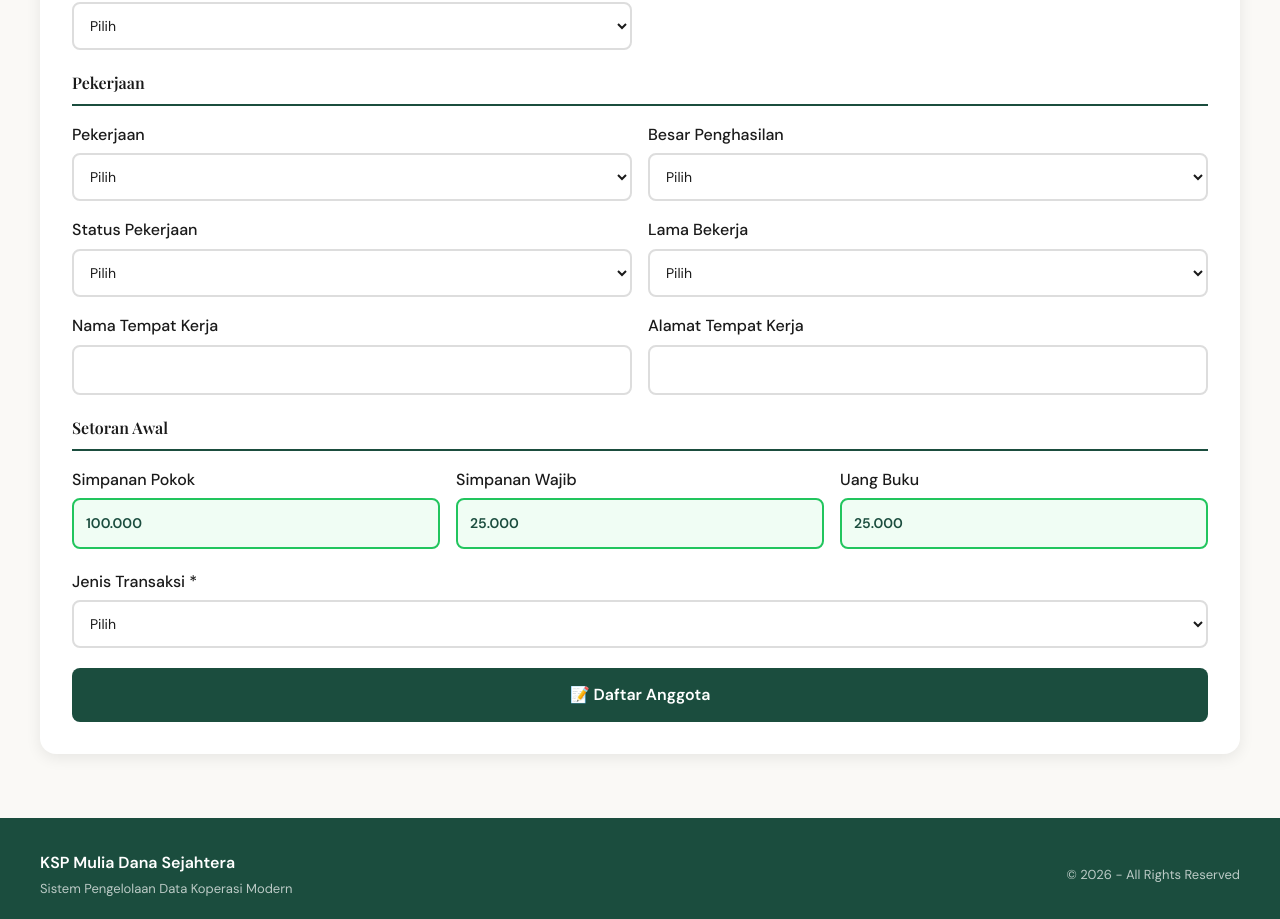
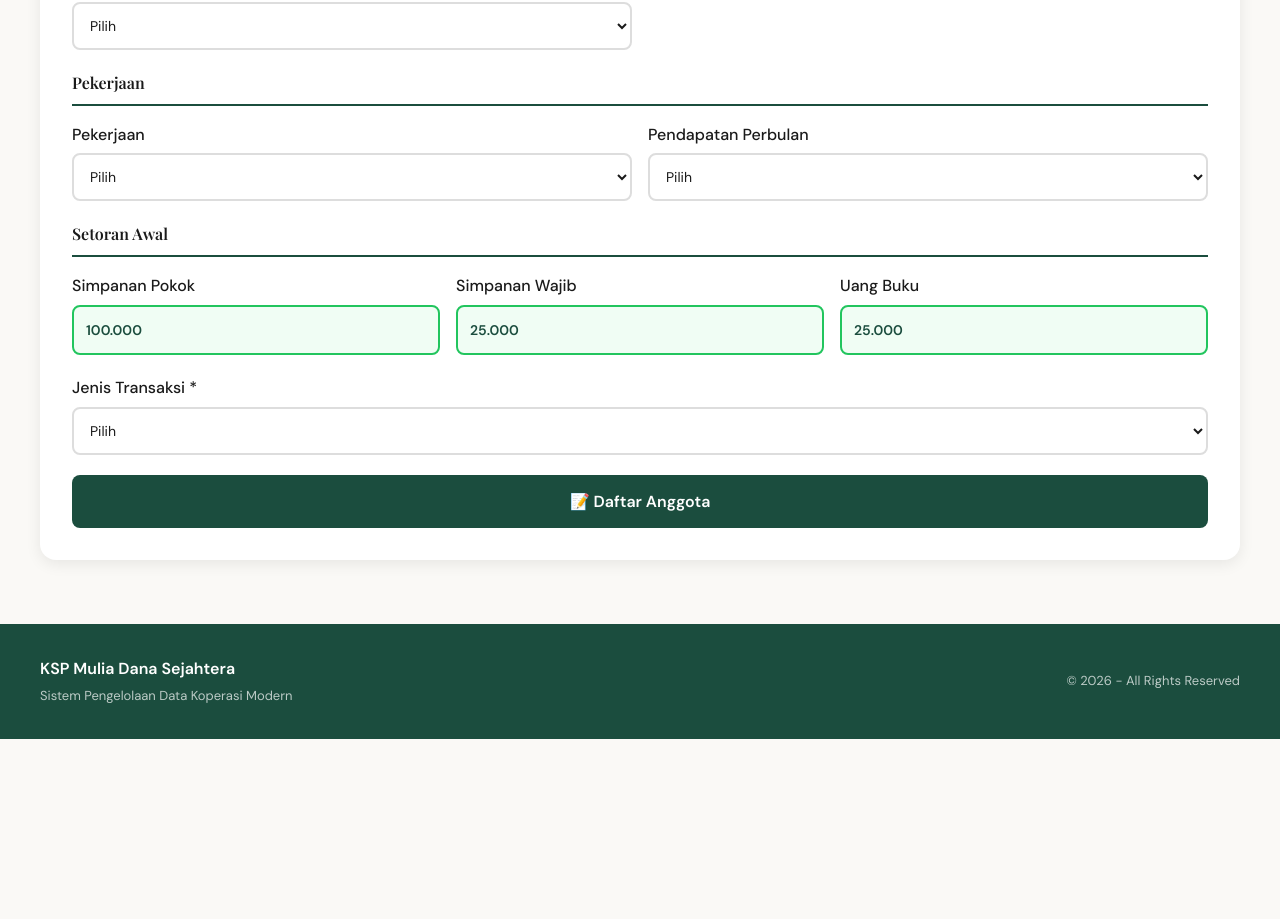
Before and after one commit to manangindu81-design/mds, a Next.js app: page /anggota in a window 1280 px wide. Shown: the part 1440-2359 px from the top of the page. After the commit the page ends 2179 px from the top, so only its background shows below. Built offline with nearby package versions, Linux system fonts and the light colour scheme.

Commit message:
feat(anggota): add conditional salary and status fields to job section
Add “Pendapatan Perbulan” label for monthly income. Show job status
when the employee type is `pegawai-negeri` or `pegawai-swasta`, improving
form clarity and reducing unnecessary input for non‑employee
members.

```diff
--- a/src/app/anggota/page.tsx
+++ b/src/app/anggota/page.tsx
@@ -295,11 +295,15 @@ export default function AnggotaPage() {
             <h3 style={{ fontSize: 16, marginBottom: 16, borderBottom: "2px solid #1B4D3E", paddingBottom: 8 }}>Pekerjaan</h3>
             <div style={{ display: "grid", gridTemplateColumns: "1fr 1fr", gap: 16, marginBottom: 20 }}>
               <div><label style={{ display: "block", fontWeight: 500, marginBottom: 6 }}>Pekerjaan</label><select value={formData.pekerjaan} onChange={e => setFormData({ ...formData, pekerjaan: e.target.value })} style={{ width: "100%", padding: 12, borderRadius: 8, border: "2px solid #ddd", fontSize: 14, background: "white" }}>{optionsPekerjaan.map(o => <option key={o.value} value={o.value}>{o.label}</option>)}</select></div>
-              <div><label style={{ display: "block", fontWeight: 500, marginBottom: 6 }}>Besar Penghasilan</label><select value={formData.besarPenghasilan} onChange={e => setFormData({ ...formData, besarPenghasilan: e.target.value })} style={{ width: "100%", padding: 12, borderRadius: 8, border: "2px solid #ddd", fontSize: 14, background: "white" }}>{optionsPenghasilan.map(o => <option key={o.value} value={o.value}>{o.label}</option>)}</select></div>
-              <div><label style={{ display: "block", fontWeight: 500, marginBottom: 6 }}>Status Pekerjaan</label><select value={formData.statusPekerjaan} onChange={e => setFormData({ ...formData, statusPekerjaan: e.target.value })} style={{ width: "100%", padding: 12, borderRadius: 8, border: "2px solid #ddd", fontSize: 14, background: "white" }}>{optionsStatusPekerjaan.map(o => <option key={o.value} value={o.value}>{o.label}</option>)}</select></div>
-              <div><label style={{ display: "block", fontWeight: 500, marginBottom: 6 }}>Lama Bekerja</label><select value={formData.lamaBekerja} onChange={e => setFormData({ ...formData, lamaBekerja: e.target.value })} style={{ width: "100%", padding: 12, borderRadius: 8, border: "2px solid #ddd", fontSize: 14, background: "white" }}>{optionsLamaBekerja.map(o => <option key={o.value} value={o.value}>{o.label}</option>)}</select></div>
-              <div><label style={{ display: "block", fontWeight: 500, marginBottom: 6 }}>Nama Tempat Kerja</label><input type="text" value={formData.tempatKerja} onChange={e => setFormData({ ...formData, tempatKerja: e.target.value })} style={{ width: "100%", padding: 12, borderRadius: 8, border: "2px solid #ddd", fontSize: 14 }} /></div>
-              <div><label style={{ display: "block", fontWeight: 500, marginBottom: 6 }}>Alamat Tempat Kerja</label><input type="text" value={formData.alamatTempatKerja || ""} onChange={e => setFormData({ ...formData, alamatTempatKerja: e.target.value })} style={{ width: "100%", padding: 12, borderRadius: 8, border: "2px solid #ddd", fontSize: 14 }} /></div>
+              <div><label style={{ display: "block", fontWeight: 500, marginBottom: 6 }}>Pendapatan Perbulan</label><select value={formData.besarPenghasilan} onChange={e => setFormData({ ...formData, besarPenghasilan: e.target.value })} style={{ width: "100%", padding: 12, borderRadius: 8, border: "2px solid #ddd", fontSize: 14, background: "white" }}>{optionsPenghasilan.map(o => <option key={o.value} value={o.value}>{o.label}</option>)}</select></div>
+              {(formData.pekerjaan === "pegawai-negeri" || formData.pekerjaan === "pegawai-swasta") && (
+                <>
+                  <div><label style={{ display: "block", fontWeight: 500, marginBottom: 6 }}>Status Pekerjaan</label><select value={formData.statusPekerjaan} onChange={e => setFormData({ ...formData, statusPekerjaan: e.target.value })} style={{ width: "100%", padding: 12, borderRadius: 8, border: "2px solid #ddd", fontSize: 14, background: "white" }}>{optionsStatusPekerjaan.map(o => <option key={o.value} value={o.value}>{o.label}</option>)}</select></div>
+                  <div><label style={{ display: "block", fontWeight: 500, marginBottom: 6 }}>Lama Bekerja</label><select value={formData.lamaBekerja} onChange={e => setFormData({ ...formData, lamaBekerja: e.target.value })} style={{ width: "100%", padding: 12, borderRadius: 8, border: "2px solid #ddd", fontSize: 14, background: "white" }}>{optionsLamaBekerja.map(o => <option key={o.value} value={o.value}>{o.label}</option>)}</select></div>
+                  <div><label style={{ display: "block", fontWeight: 500, marginBottom: 6 }}>Nama Tempat Kerja</label><input type="text" value={formData.tempatKerja} onChange={e => setFormData({ ...formData, tempatKerja: e.target.value })} style={{ width: "100%", padding: 12, borderRadius: 8, border: "2px solid #ddd", fontSize: 14 }} /></div>
+                  <div><label style={{ display: "block", fontWeight: 500, marginBottom: 6 }}>Alamat Tempat Kerja</label><input type="text" value={formData.alamatTempatKerja || ""} onChange={e => setFormData({ ...formData, alamatTempatKerja: e.target.value })} style={{ width: "100%", padding: 12, borderRadius: 8, border: "2px solid #ddd", fontSize: 14 }} /></div>
+                </>
+              )}
             </div>
 
             <h3 style={{ fontSize: 16, marginBottom: 16, borderBottom: "2px solid #1B4D3E", paddingBottom: 8 }}>Setoran Awal</h3>
```
